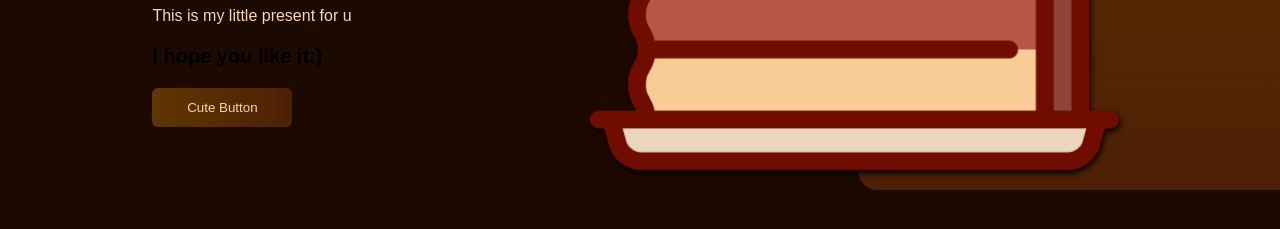
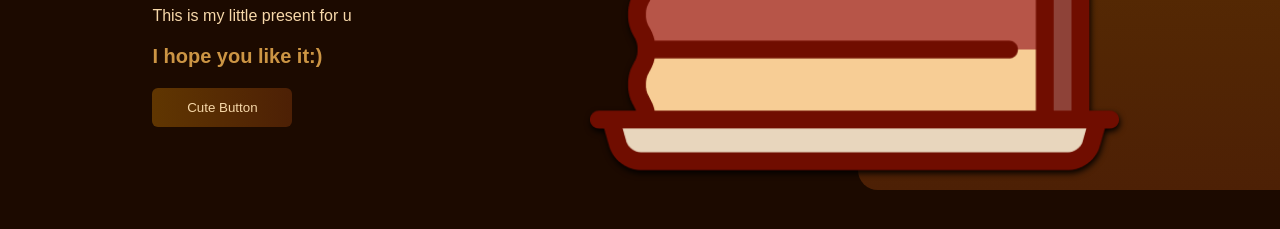
Before and after one commit to PisonGolda/littlepresent.github.io, a plain HTML site: page index.html in a window 1280 px wide. Shown: the part 543-772 px from the top of the page. Drawn offline with Linux system fonts and the light colour scheme; a web font is replaced by a local one.

Commit message:
Update style.css

```diff
--- a/style.css
+++ b/style.css
@@ -78,6 +78,7 @@ nav ul li a:hover {
 .col-1 h4 {
     margin: 20px 0;
     font-size: 20px;
+    color: #CC9544;
 }
 button {
     width: 140px;
```
